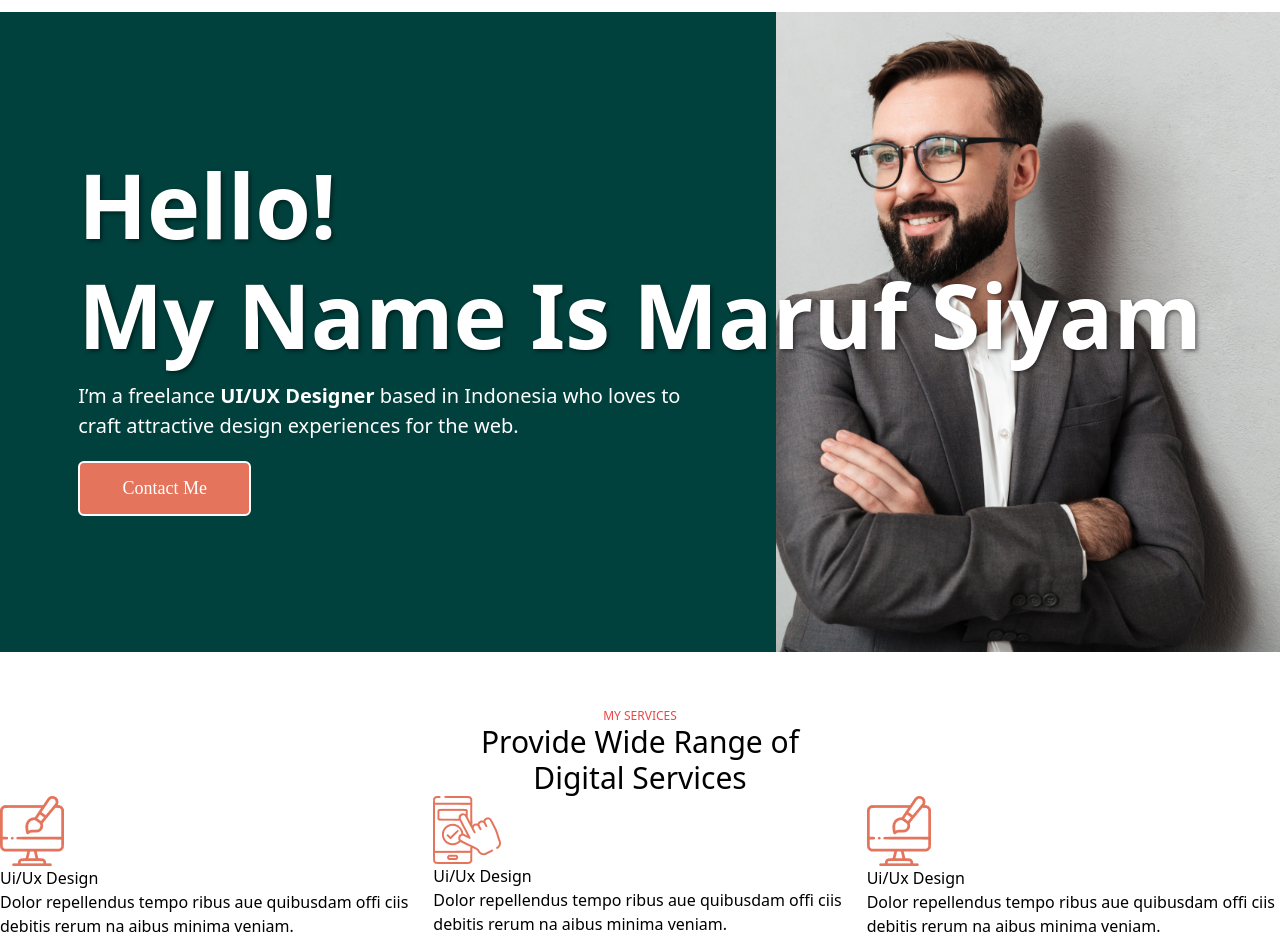
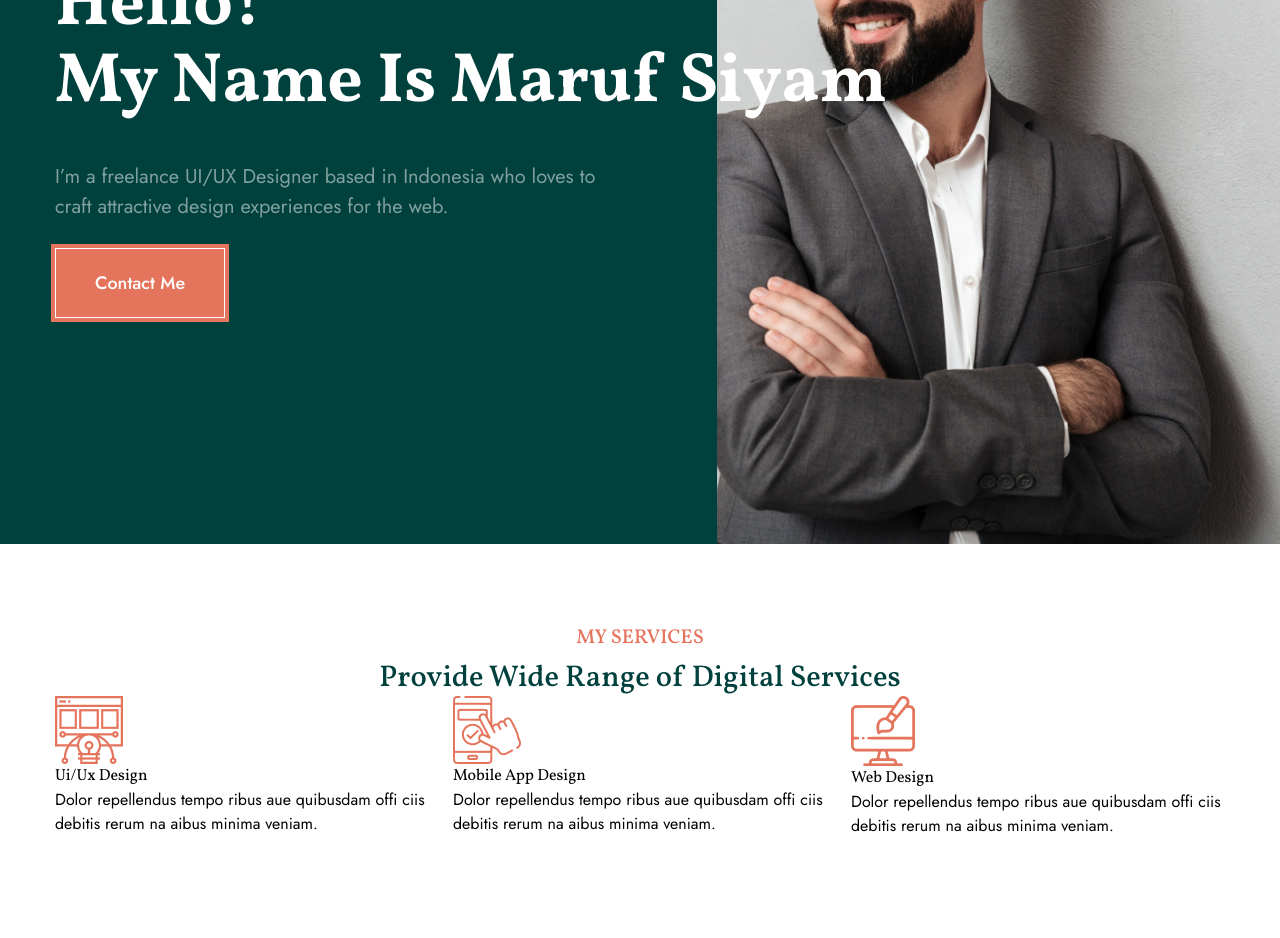
Before and after one commit to MarufSiyam11/safwan-porject, a React (Vite) app: page / in a window 1280 px wide. Shown: the part 320-1258 px from the top of the page. After the commit the page ends 1158 px from the top, so only its background shows below. Built offline with nearby package versions, Linux system fonts and the light colour scheme.

Commit message:
change services section

```diff
--- a/src/App.jsx
+++ b/src/App.jsx
@@ -1,9 +1,14 @@
-import Home from "./components/pages/home/Home";
+import Banner from "./components/banner/Banner";
+import Navbar from "./components/navbar/Navbar";
+import Services from "./components/services/Services";
 
 const App = () => {
   return (
     <div>
-      <Home />
+      <Navbar></Navbar>
+      <Banner />
+
+      <Services />
     </div>
   );
 };
--- /dev/null
+++ b/src/components/banner/Banner.jsx
@@ -0,0 +1,77 @@
+import image from "../../assets/image_here.png";
+
+const Banner = () => {
+  return (
+    // <>
+    //   <div className="relative bg-[#00413D]">
+    //     <div className="relative overflow-hidden flex w-full justify-center items-center bg-[#00413D] md:h-[80vh] h-[60vh] px-2 md:px-0">
+    //       <div className="flex gap-5 md:flex-row flex-col w-full h-auto mx-auto justify-between items-center">
+    //         {/* Left section */}
+
+    //         {/* Right section with the image */}
+    //         <div className="md:w-[40%] w-full h-auto md:h-[80vh] flex justify-end bg-white">
+    //           <img
+    //             className="w-full h-full object-cover"
+    //             src={image}
+    //             alt="Banner Image"
+    //           />
+    //         </div>
+    //       </div>
+
+    //       {/* Text and button section */}
+    //       <div className="absolute w-full h-[80vh] flex items-center justify-center">
+    //         <div className="flex flex-col justify-center items-start h-full px-4 md:px-0">
+    //           <h1
+    //             style={{ textShadow: "2px 2px 4px rgba(0, 0, 0, 0.5)" }}
+    //             className="text-[30px] sm:text-[40px] md:text-[60px] lg:text-[90px] md:leading-[90px] lg:leading-[110px] z-50 font-bold text-white"
+    //           >
+    //             Hello! <br /> My Name Is Maruf Siyam
+    //           </h1>
+    //           <p className="text-[16px] sm:text-[18px] md:text-[20px] text-white mt-3">
+    //             I’m a freelance{" "}
+    //             <span className="font-extrabold text-white">
+    //               UI/UX Designer
+    //             </span>{" "}
+    //             based in Indonesia who loves to{" "}
+    //             <br className="hidden md:block" /> craft attractive design
+    //             experiences for the web.
+    //           </p>
+
+    //           <button className="btn mt-5 text-white bg-[#00413D] px-4 py-2 rounded-md hover:bg-[#00332d]">
+    //             Contact Me
+    //           </button>
+    //         </div>
+    //       </div>
+    //     </div>
+    //   </div>
+    // </>
+    <section className="bg-[#00413d]   relative">
+      <div className="container pt-[194px] pb-[248px] relative z-10">
+        <div>
+          <h1 className="text-white text-[50px] md:text-[70px] xl-text-[80px] 2xl-text-[100px] font-bold leading-[1.1] max-w-[834px]">
+            Hello! <span className="block"> My Name Is Maruf Siyam</span>
+          </h1>
+          <p className="pt-10 max-w-[670px] pb-[50px] text-white/50 text-xl font-normal leading-[30px]">
+            I’m a freelance
+            <a href="/"> UI/UX Designer </a>
+            based in Indonesia who loves to
+            <br className="hidden md:block" /> craft attractive design
+            experiences for the web.
+          </p>
+          <a className="btn" href="">
+            {" "}
+            Contact Me
+          </a>
+          <div className="md:hidden mt-10 md:mt-0">
+            <img className="h-full w-full object-cover" src={image} alt="" />
+          </div>
+        </div>
+      </div>
+      <div className="hidden md:block w-[44%] h-full absolute right-0 bottom-0 -z-[1px]">
+        <img className="h-full  w-full object-cover" src={image} alt="" />
+      </div>
+    </section>
+  );
+};
+
+export default Banner;
--- /dev/null
+++ b/src/components/card/ServiceCard.jsx
@@ -0,0 +1,15 @@
+const ServiceCard = ({ title, des, icon }) => {
+  return (
+    <div>
+      <div>
+        <img src={icon} alt="icon" />
+      </div>
+      <div>
+        <h3>{title}</h3>
+        <p>{des}</p>
+      </div>
+    </div>
+  );
+};
+
+export default ServiceCard;
--- a/src/components/home/Banner.jsx
+++ /dev/null
@@ -1,61 +0,0 @@
-import image from "../../assets/image_here.png";
-
-const Banner = () => {
-  return (
-    <>
-      <div className="">
-        <div className="relative overflow-hidden flex w-full justify-center items-center bg-[#00413D] md:h-[80vh] h-[60vh] px-2 md:px-0">
-          <div className="flex gap-5 md:flex-row flex-col w-full h-auto mx-auto justify-between items-center">
-            {/* Left section */}
-            <div className="md:w-[60%] w-full relative">
-              <div>
-                <h1
-                  style={{ textShadow: "2px 2px 4px rgba(0, 0, 0, 0.5)" }}
-                  className="text-[40px] sm:text-[50px] md:text-[80px] lg:text-[100px] md:leading-[100px] lg:leading-[110px] flex relative z-50 font-bold text-white"
-                >
-                  {/* Add content here */}
-                </h1>
-              </div>
-            </div>
-
-            {/* Right section with the image */}
-            <div className="md:w-[40%] w-full h-auto md:h-[80vh] flex justify-end bg-white">
-              <img
-                className="w-full h-full object-cover"
-                src={image}
-                alt="Banner Image"
-              />
-            </div>
-          </div>
-
-          {/* Text and button section */}
-          <div className="absolute w-full h-[80vh] flex items-center justify-center">
-            <div className="flex flex-col justify-center items-start h-full px-4 md:px-0">
-              <h1
-                style={{ textShadow: "2px 2px 4px rgba(0, 0, 0, 0.5)" }}
-                className="text-[30px] sm:text-[40px] md:text-[60px] lg:text-[90px] md:leading-[90px] lg:leading-[110px] z-50 font-bold text-white"
-              >
-                Hello! <br /> My Name Is Maruf Siyam
-              </h1>
-              <p className="text-[16px] sm:text-[18px] md:text-[20px] text-white mt-3">
-                I’m a freelance{" "}
-                <span className="font-extrabold text-white">
-                  UI/UX Designer
-                </span>{" "}
-                based in Indonesia who loves to{" "}
-                <br className="hidden md:block" /> craft attractive design
-                experiences for the web.
-              </p>
-
-              <button className="btn mt-5 text-white bg-[#00413D] px-4 py-2 rounded-md hover:bg-[#00332d]">
-                Contact Me
-              </button>
-            </div>
-          </div>
-        </div>
-      </div>
-    </>
-  );
-};
-
-export default Banner;
--- a/src/components/pages/Provides.jsx
+++ b/src/components/pages/Provides.jsx
@@ -2,7 +2,7 @@ import img1 from "../../assets/web-design 1 (Traced).png";
 import img2 from "../../assets/booking 1 (Traced).png";
 const Provides = () => {
   return (
-    <div className="justify-center mt-14">
+    <div className="justify-center mt-14 ">
       <div className="text-center">
         <h4 className="text-xs text-red-500">MY SERVICES</h4>
         <h2 className="text-3xl">
@@ -10,7 +10,7 @@ const Provides = () => {
         </h2>
       </div>
       <div className="grid grid-cols-3 gap-5">
-        <div className="shadow-slate-300 border-spacing-1">
+        <div className="">
           <img src={img1} alt="" />
           <h3>Ui/Ux Design</h3>
           <p>
--- a/src/components/pages/home/Home.jsx
+++ /dev/null
@@ -1,15 +0,0 @@
-import Navbar from "../../home/Navbar";
-import Banner from "../../home/Banner";
-import Provides from "../Provides";
-
-const Home = () => {
-  return (
-    <>
-      <Navbar />
-      <Banner />
-      <Provides></Provides>
-    </>
-  );
-};
-
-export default Home;
--- /dev/null
+++ b/src/components/section-Title/SectionTitle.jsx
@@ -0,0 +1,12 @@
+const SectionTitle = ({ center = true }) => {
+  return (
+    <div className={center && "text-center"}>
+      <h4 className="text-xl font-medium text-secondary pb-2">MY SERVICES</h4>
+      <h2 className="text-3xl font-medium text-primary_text">
+        Provide Wide Range of Digital Services
+      </h2>
+    </div>
+  );
+};
+
+export default SectionTitle;
--- /dev/null
+++ b/src/components/services/Services.jsx
@@ -0,0 +1,39 @@
+import ServiceCard from "../card/ServiceCard";
+import SectionTitle from "../section-Title/SectionTitle";
+import uiUx from "../../assets/uiux.png";
+import mobileApp from "../../assets/booking 1 (Traced).png";
+import web from "../../assets/web-design 1 (Traced).png";
+const Services = () => {
+  return (
+    <section className="pt-20">
+      <div className="container">
+        <SectionTitle />
+        <div className="flex gap-6">
+          <ServiceCard
+            title={"Ui/Ux Design"}
+            icon={uiUx}
+            des="Dolor repellendus tempo ribus aue
+quibusdam offi ciis debitis rerum na
+aibus minima veniam."
+          />
+          <ServiceCard
+            title={"Mobile App Design"}
+            icon={mobileApp}
+            des="Dolor repellendus tempo ribus aue
+quibusdam offi ciis debitis rerum na
+aibus minima veniam."
+          />
+          <ServiceCard
+            title={"Web Design"}
+            icon={web}
+            des="Dolor repellendus tempo ribus aue
+quibusdam offi ciis debitis rerum na
+aibus minima veniam."
+          />
+        </div>
+      </div>
+    </section>
+  );
+};
+
+export default Services;
--- a/src/index.css
+++ b/src/index.css
@@ -1,13 +1,30 @@
+@import url("https://fonts.googleapis.com/css2?family=Jost:ital,wght@0,100..900;1,100..900&family=Vollkorn:ital,wght@0,400..900;1,400..900&display=swap");
 @tailwind base;
 @tailwind components;
 @tailwind utilities;
 
+@layer components {
+  .btn {
+    @apply text-lg text-white font-medium leading-none bg-secondary py-[21px] px-[39px] border border-white outline outline-secondary outline-4;
+  }
+}
+body {
+  font-family: "Jost", sans-serif;
+}
+h1,
+h2,
+h3,
+h4,
+h5,
+h6 {
+  font-family: "Vollkorn", serif;
+}
 .maxWidth {
   max-width: 1250px !important;
   /* padding: 0 20px !important; */
 }
 
-.btn {
+/* .btn {
   background-color: #e5745d;
   color: #fff;
 
@@ -23,18 +40,18 @@
   font-weight: 500;
   line-height: 12px;
   outline: #fff;
-}
+} */
 
 .borders {
   border: 4px solid red;
 }
 
-.primary {
+/* .primary {
   color: #e5745d;
 }
 .secondary {
   color: #00413d;
-}
+} */
 
 .heading-baner-text {
   color: #fff;
--- a/tailwind.config.js
+++ b/tailwind.config.js
@@ -2,7 +2,24 @@
 export default {
   content: ["./index.html", "./src/**/*.{js,ts,jsx,tsx}"],
   theme: {
-    extend: {},
+    screens: {
+      md: "768px",
+      xl: "1080px",
+      "2xl": "1170px",
+    },
+    extend: {
+      colors: {
+        primary_text: "#00413D",
+        secondary: "#E5745D",
+      },
+    },
+    container: {
+      center: true,
+      // padding: {
+
+      //   DEFAULT: "1rem",
+      // },
+    },
   },
   plugins: [],
 };
```
Also changed, not shown: src/assets/logo.svg (added), src/assets/uiux.png (added), src/components/navbar/Navbar.jsx (renamed from src/components/home/Navbar.jsx).
